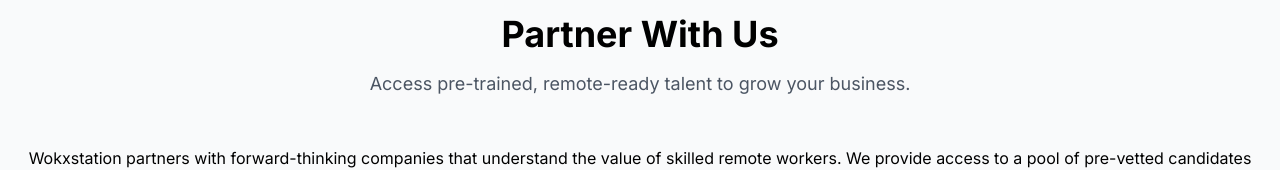
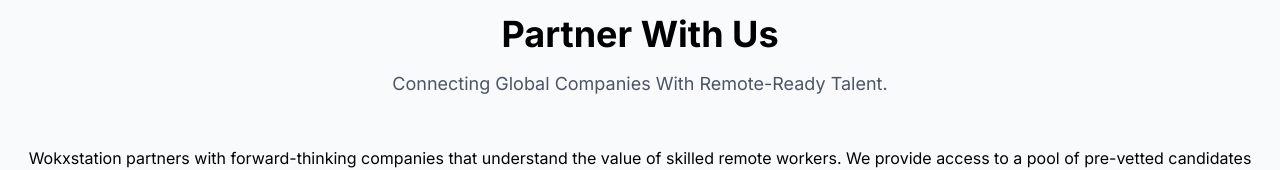
Before and after one commit to tommiecoder/wokx-station, a React (Vite) app: page /partners in a window 1280 px wide. Shown: the part 146-316 px from the top of the page. Built offline with nearby package versions, Linux system fonts and the light colour scheme.

Commit message:
Update subtitle in PartnersPage component

```diff
--- a/src/pages/PartnersPage.tsx
+++ b/src/pages/PartnersPage.tsx
@@ -14,7 +14,7 @@ const PartnersPage = () => {
       <Section background="light" className="pt-28">
         <SectionHeader
           title="Partner With Us"
-          subtitle="Access pre-trained, remote-ready talent to grow your business."
+          subtitle="Connecting Global Companies With Remote-Ready Talent."
         />
 
         <div className="prose prose-lg mx-auto text-center">
```
